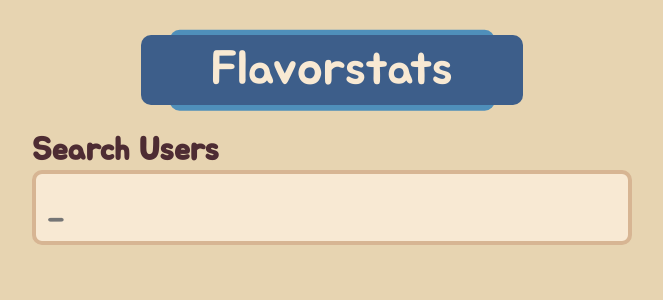
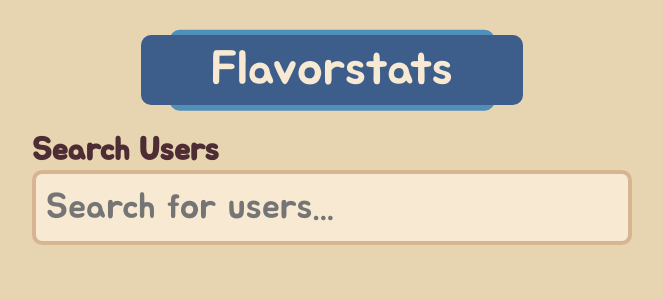
Before and after one commit to Felix-HC/Flavorstats, a React (Vite) app: page / in a window 1280 px wide. Shown: the top 300 px of the page, without its empty margins (308-971 px from the left). Built offline with nearby package versions, Linux system fonts and the light colour scheme.

Commit message:
feat: updaet placeholder, disable autocomplete

```diff
--- a/src/App.tsx
+++ b/src/App.tsx
@@ -30,7 +30,7 @@ function App() {
         <div id="input-wrapper">
           <h2>Search Users</h2>
           <form onSubmit={(e) => { e.preventDefault(); searchUsers() }}>
-            <input id="user-input" type="text" placeholder="_" onChange={(e) => setSearchInput(e.target.value)} />
+            <input id="user-input" type="text" placeholder="Search for users..." autoComplete="off" onChange={(e) => setSearchInput(e.target.value)} />
           </form>
         </div>
         {showingResults &&
```
